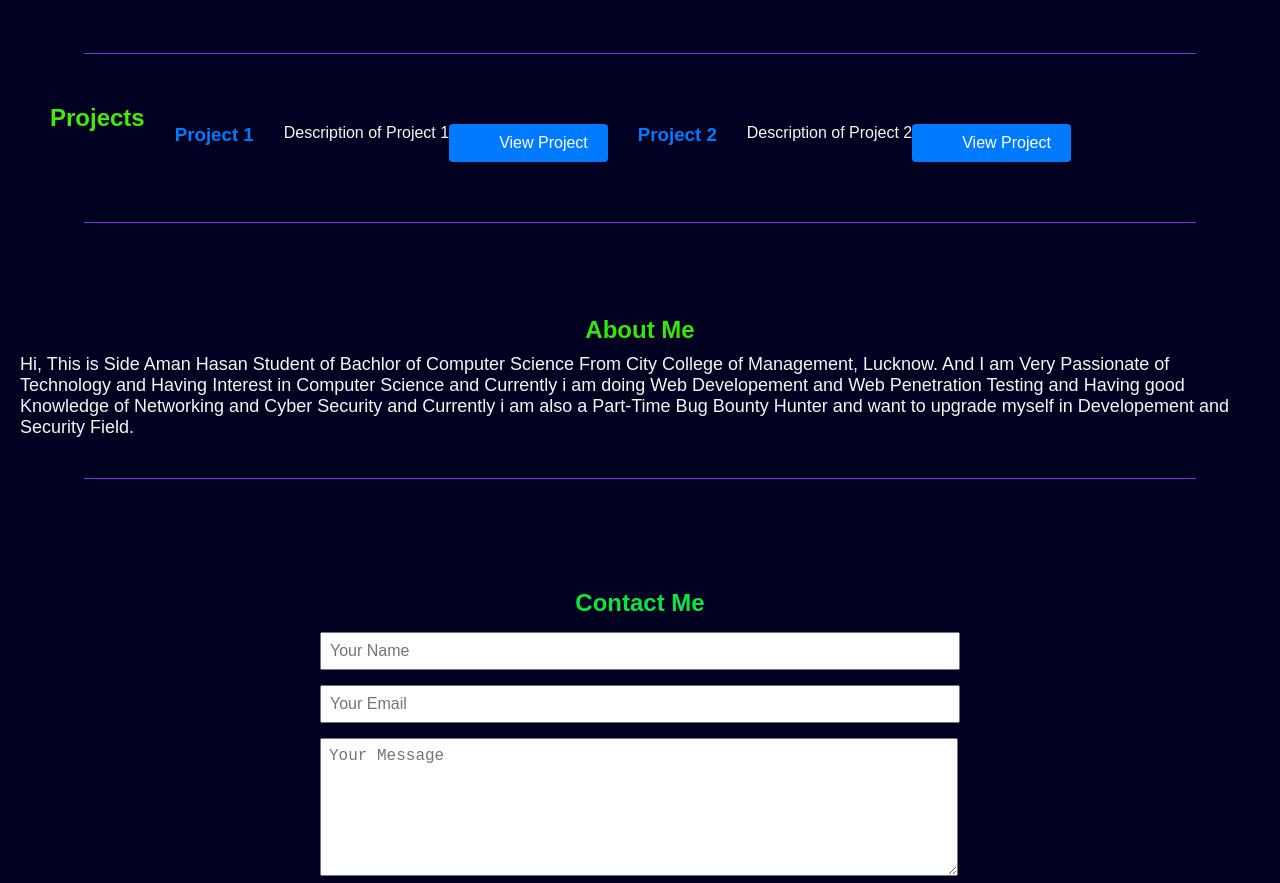
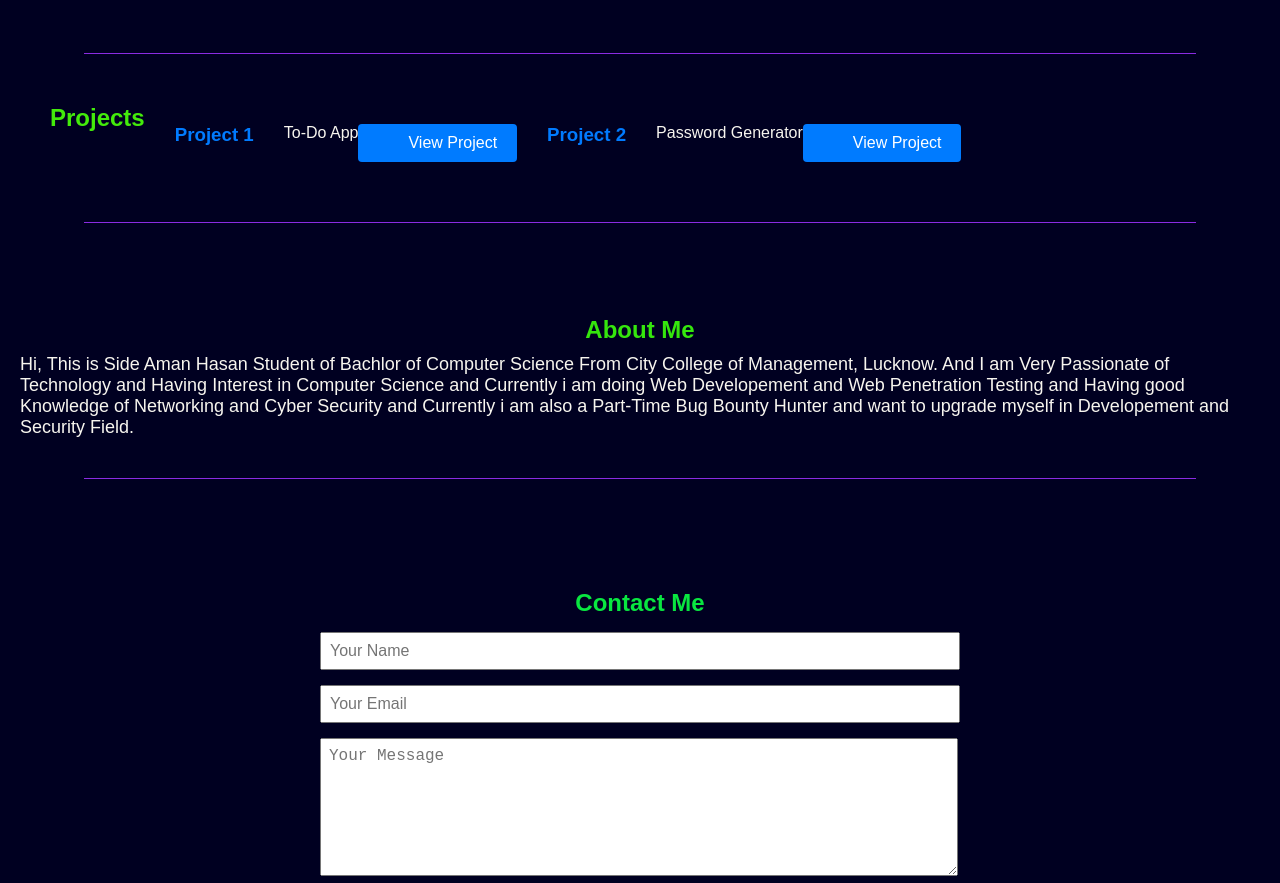
Before and after one commit to amanhasan01/aman-hasan-portfolio, a plain HTML site: page index.html in a window 1280 px wide. Shown: the part 1360-2243 px from the top of the page. Drawn offline with nearby package versions, Linux system fonts and the light colour scheme.

Commit message:
Update index.html

```diff
--- a/index.html
+++ b/index.html
@@ -359,12 +359,12 @@
         <h2>Projects</h2>
         <div class="project">
           <h3>Project 1</h3>
-          <p>Description of Project 1</p>
+          <p>To-Do App</p>
           <a href="https://amanhasan01.github.io/to-do-list/" class="btn">View Project</a>
         </div>
         <div class="project">
           <h3>Project 2</h3>
-          <p>Description of Project 2</p>
+          <p>Password Generator</p>
           <a href="https://amanhasan01.github.io/Random-PasswordGenerator/" class="btn">View Project</a>
         </div>
         <!-- Add more projects as needed -->
```
